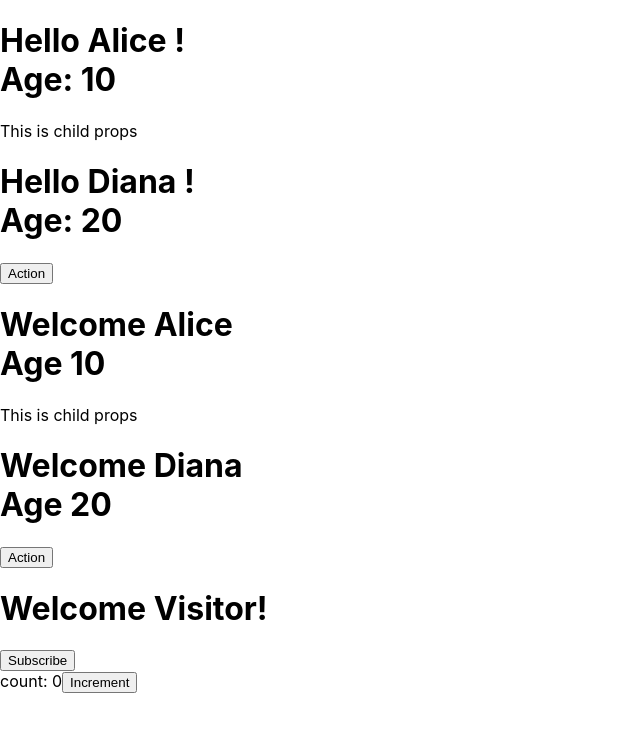
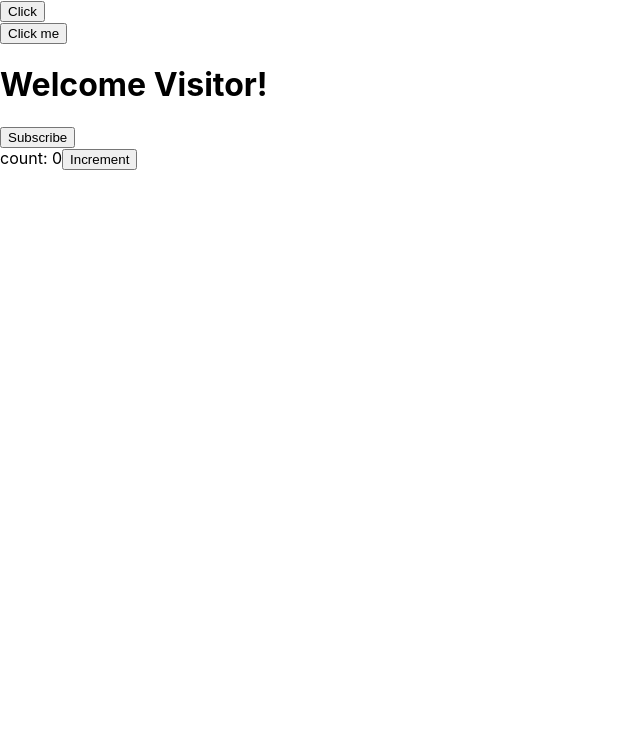
Before and after one commit to tanishthaJawa/react-practice, a React (Create React App) app: page / in a window 1280 px wide. Shown: the top 732 px of the page, without its empty margins (0-640 px from the left). Built offline with nearby package versions, Linux system fonts and the light colour scheme.

Commit message:
Event handling in react

```diff
--- a/src/App.js
+++ b/src/App.js
@@ -2,11 +2,15 @@
 import Welcome from "./components/Welcome";
 import Message from "./components/Message";
 import Counter from "./Counter";
+import FunctionClick from "./components/FunctionClick";
+import ClassClick from "./components/ClassClick";
 function App() {
 
   return (
     <div className="App">
-      <Greet name="Alice" age="10">
+      <FunctionClick />
+      <ClassClick />
+      {/* <Greet name="Alice" age="10">
         <p> This is child props</p>
       </Greet>
       <Greet name="Diana" age="20" >
@@ -17,7 +21,7 @@
       </Welcome>
       <Welcome name="Diana" age="20" >
         <button>Action</button>
-      </Welcome>
+      </Welcome> */}
       <Message />
       <Counter />
     </div>
--- /dev/null
+++ b/src/components/ClassClick.js
@@ -0,0 +1,18 @@
+import React, { Component } from 'react'
+
+class ClassClick extends Component {
+    clicked() {
+        console.log('Button clicked')
+    }
+
+    render() {
+
+        return (
+            <div>
+                <button onClick={this.clicked}>Click me</button>
+            </div>
+        )
+    }
+}
+
+export default ClassClick
--- /dev/null
+++ b/src/components/FunctionClick.js
@@ -0,0 +1,14 @@
+import React from 'react'
+
+function FunctionClick() {
+    function clicked() {
+        console.log('Button clicked')
+    }
+    return (
+        <div>
+            <button onClick={clicked}>Click</button>
+        </div>
+    )
+}
+
+export default FunctionClick
--- a/src/components/Message.js
+++ b/src/components/Message.js
@@ -8,7 +8,7 @@
             message: 'Welcome Visitor!'
         }
     }
-    changeMessage() {
+    changeMessage(){
         this.setState({
             message: 'Thanks for Subscribing!'
         })
@@ -20,7 +20,7 @@
                     {this.state.message}
 
                 </h1>
-                <button onClick={() => this.changeMessage()}>Subscribe</button>
+                <button onClick={()=>this.changeMessage()}>Subscribe</button>
             </div>
 
         )
```
